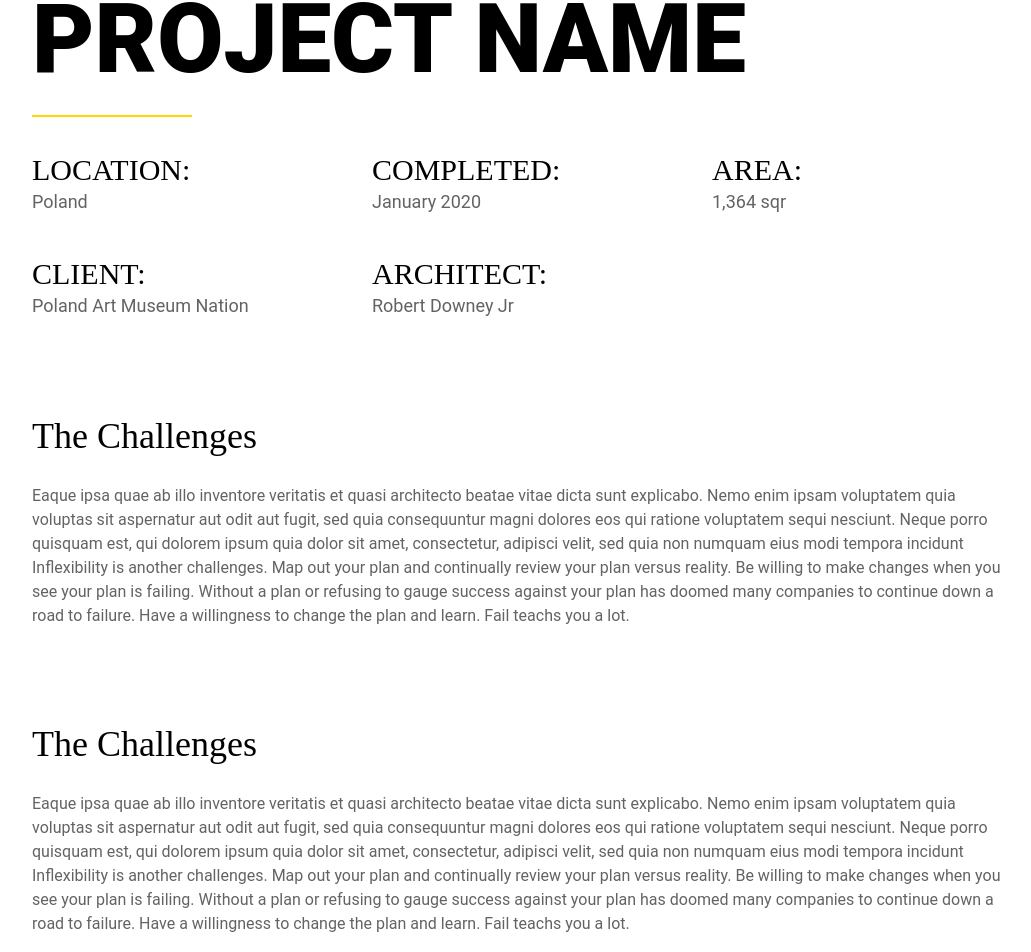
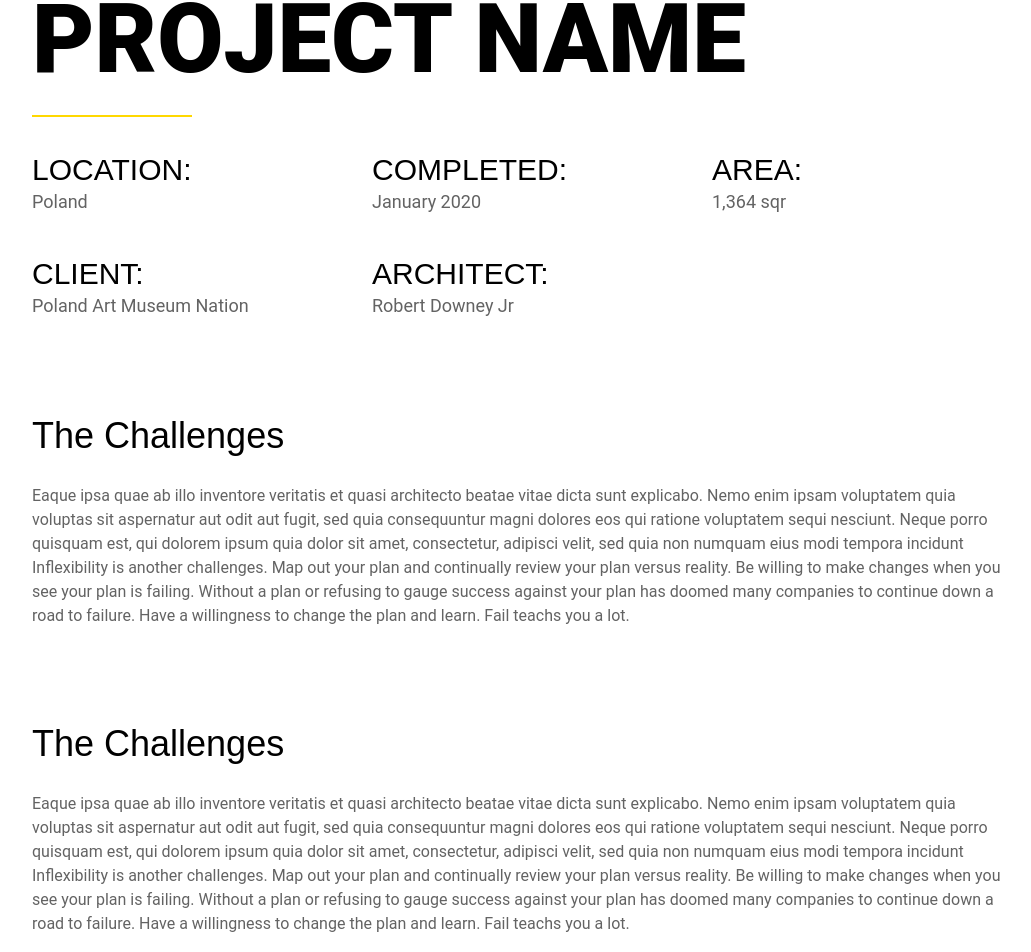
Before and after one commit to yahyachakiri/molist, a Next.js app: page /projects/1 in a window 1280 px wide. Shown: the part 1010-1962 px from the top of the page, without its empty margins (118-1149 px from the left). Built offline with nearby package versions, Linux system fonts and the light colour scheme.

Commit message:
body bg white

```diff
--- a/components/Project.js
+++ b/components/Project.js
@@ -6,7 +6,7 @@ export const Project = ({title, description, image}) => {
             <div className="bg-darkBg flex items-center gap-10 absolute bottom-0 right-0 py-5 px-7 bg-white opacity-100 transition duration-300 transition duration-300 group-hover:opacity-0">
                 <div>
                     <p className="text-paragraph text-sm">Residential</p>
-                    <p className="uppercase text-2xl text-white font-[Teko] font-medium max-w-[240px] mt-1">{title}</p>
+                    <p className="uppercase text-2xl text-white font-teko font-medium max-w-[240px] mt-1">{title}</p>
                 </div>
                 <div width='38.999'>
                     <svg xmlns="http://www.w3.org/2000/svg" width="38.999" height="10.997"><path fill="#ffd800" d="m31 0 8 5.5-8 5.5ZM0 6V5h31v1Z" data-name="arrow view"/></svg>
@@ -14,7 +14,7 @@ export const Project = ({title, description, image}) => {
             </div>
             <div className="absolute top-0 left-0 p-12 opacity-0 transition duration-300 transition duration-300 group-hover:opacity-100">
                 <p className="text-paragraph">Residential</p>
-                <p className="uppercase text-3xl font-[Teko]">{title}</p>
+                <p className="uppercase text-3xl font-teko">{title}</p>
                 <p className="text-paragraph mt-9">{description}</p>
             </div>
         </div>
--- a/components/Service.js
+++ b/components/Service.js
@@ -11,7 +11,7 @@ export const Service = ({name, description, image}) => {
             </p>
             <hr className="bg-black z-10" />
             <div className="flex items-center gap-[175px] z-10">
-                <p className="font-[teko] text-lg">More</p>
+                <p className="font-teko text-lg">More</p>
                 <svg className="transition duration-300 group-hover:fill-white" xmlns="http://www.w3.org/2000/svg" width="47" height="14">
                 <path
                     d="M37.361 0 47 7l-9.639 7ZM0 7.637V6.364h37.36v1.273Z"
--- a/components/Services.js
+++ b/components/Services.js
@@ -39,7 +39,7 @@ export const Services = ({about}) => {
                     <div className="flex gap-14 justify-between flex-wrap items-end">
                         <div className='z-10'>
                             <hr className="w-35 bg-main mb-8 h-0.5" />
-                            <p className="uppercase font-[Teko] text-2xl font-medium w-[73px] leading-none">Our services</p>
+                            <p className="uppercase font-teko text-2xl font-medium w-[73px] leading-none">Our services</p>
                         </div>
                         <div className="flex flex-wrap gap-12 z-10">
                             <button onClick={() => setServiceId(0)} className='group font-medium'>
--- a/pages/about.js
+++ b/pages/about.js
@@ -15,7 +15,7 @@ export default function about() {
         <Services about />
         <ContainerSecond className="bg-white pt-[50px]">
             <hr className="w-28 bg-main mb-8 h-0.5 w-40" />
-            <p className="uppercase font-[Teko] text-2xl font-medium leading-none">
+            <p className="uppercase font-teko text-2xl font-medium leading-none">
             Meet <br />
             our team
             </p>
--- a/pages/contact.js
+++ b/pages/contact.js
@@ -30,7 +30,7 @@ export default function contact() {
                     <p>contact@molist.net</p>
                 </div>
                 <form action="" className='text-paragraph'>
-                    <h2 className="font-[Teko] font-medium text-2xl uppercase">Get in touch</h2>
+                    <h2 className="font-teko font-medium text-2xl uppercase">Get in touch</h2>
                     <div className="flex gap-16 flex-wrap max-w-[671px] mt-8">
                         <input type="text" placeholder='Name' className='py-4 w-full contact:w-[300px] bg-darkBg text-white placeholder-paragraph border-solid border-b-[2px] border-paragraph focus:border-main' />
                         <input type="text" placeholder='Subject' className='py-4 w-full contact:w-[300px] bg-darkBg text-white placeholder-paragraph border-solid border-b-[2px] border-paragraph focus:border-main' />
--- a/pages/projects/1.js
+++ b/pages/projects/1.js
@@ -11,35 +11,35 @@ export default function Project() {
                 <hr className="w-35 bg-main my-7 h-0.5 w-40 inline-block" />
                 <div className="flex flex-wrap gap-10">
                     <div className='w-[300px]'>
-                        <p className="font-[Teko] text-3xl uppercase">Location:</p>
+                        <p className="font-teko text-3xl uppercase">Location:</p>
                         <p className='text-lg text-paragraph'>Poland</p>
                     </div>
                     <div className='w-[300px]'>
-                        <p className="font-[Teko] text-3xl uppercase">Completed:</p>
+                        <p className="font-teko text-3xl uppercase">Completed:</p>
                         <p className='text-lg text-paragraph'>January 2020</p>
                     </div>
                     <div className='w-[300px]'>
-                        <p className="font-[Teko] text-3xl uppercase">Area:</p>
+                        <p className="font-teko text-3xl uppercase">Area:</p>
                         <p className='text-lg text-paragraph'>1,364 sqr</p>
                     </div>
                     <div className='w-[300px]'>
-                        <p className="font-[Teko] text-3xl uppercase">Client:</p>
+                        <p className="font-teko text-3xl uppercase">Client:</p>
                         <p className='text-lg text-paragraph'>Poland Art Museum Nation</p>
                     </div>
                     <div className='w-[300px]'>
-                        <p className="font-[Teko] text-3xl uppercase">Architect:</p>
+                        <p className="font-teko text-3xl uppercase">Architect:</p>
                         <p className='text-lg text-paragraph'>Robert Downey Jr</p>
                     </div>
                 </div>
                 <div className="pt-24">
-                    <h2 className='font-[Teko] text-4xl font-medium mb-7'>The Challenges</h2>
+                    <h2 className='font-teko text-4xl font-medium mb-7'>The Challenges</h2>
                     <p className="text-paragraph">
                     Eaque ipsa quae ab illo inventore veritatis et quasi architecto beatae vitae dicta sunt explicabo. Nemo enim ipsam voluptatem quia voluptas sit aspernatur aut odit aut fugit, sed quia consequuntur magni dolores eos qui ratione voluptatem sequi nesciunt. Neque porro quisquam est, qui dolorem ipsum quia dolor sit amet, consectetur, adipisci velit, sed quia non numquam eius modi tempora incidunt
                     Inflexibility is another challenges. Map out your plan and continually review your plan versus reality. Be willing to make changes when you see your plan is failing. Without a plan or refusing to gauge success against your plan has doomed many companies to continue down a road to failure. Have a willingness to change the plan and learn. Fail teachs you a lot.
                     </p>
                 </div>
                 <div className="pt-24">
-                    <h2 className='font-[Teko] text-4xl font-medium mb-7'>The Challenges</h2>
+                    <h2 className='font-teko text-4xl font-medium mb-7'>The Challenges</h2>
                     <p className="text-paragraph">
                     Eaque ipsa quae ab illo inventore veritatis et quasi architecto beatae vitae dicta sunt explicabo. Nemo enim ipsam voluptatem quia voluptas sit aspernatur aut odit aut fugit, sed quia consequuntur magni dolores eos qui ratione voluptatem sequi nesciunt. Neque porro quisquam est, qui dolorem ipsum quia dolor sit amet, consectetur, adipisci velit, sed quia non numquam eius modi tempora incidunt
                     Inflexibility is another challenges. Map out your plan and continually review your plan versus reality. Be willing to make changes when you see your plan is failing. Without a plan or refusing to gauge success against your plan has doomed many companies to continue down a road to failure. Have a willingness to change the plan and learn. Fail teachs you a lot.
--- a/styles/globals.css
+++ b/styles/globals.css
@@ -40,7 +40,7 @@ body {
     Ubuntu, Cantarell, Fira Sans, Droid Sans, Helvetica Neue, sans-serif; */
     font-family: 'Roboto', sans-serif;
 
-  background: black;
+  /* background: black; */
 }
 
 a {
--- a/tailwind.config.js
+++ b/tailwind.config.js
@@ -7,8 +7,7 @@ module.exports = {
   theme: {
     extend: {},
     fontFamily: {
-      'bodoni': 'Bodoni Moda',
-      'arimo': "'Arimo', sans serif",
+      'teko': "'Teko', sans-serif",
     },
     colors: {
       'main': '#FFD800',
```
Also changed, not shown: pages/index.js (+10 -10 lines).
